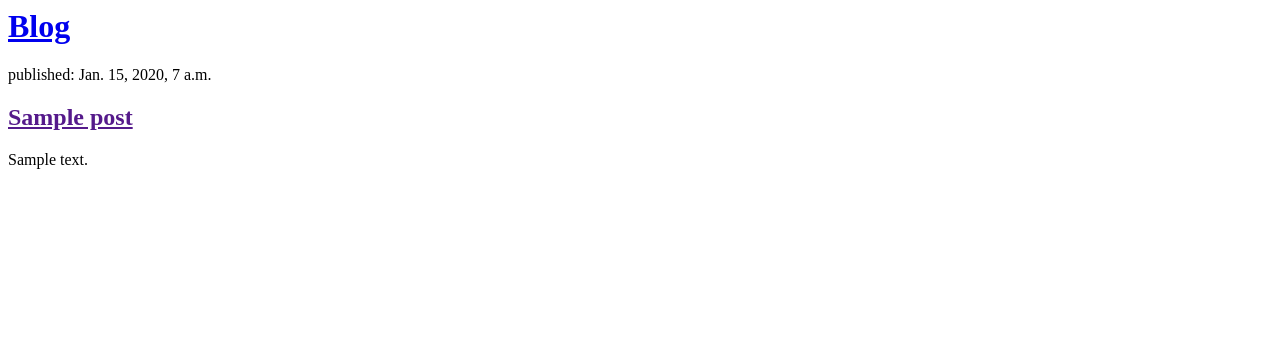
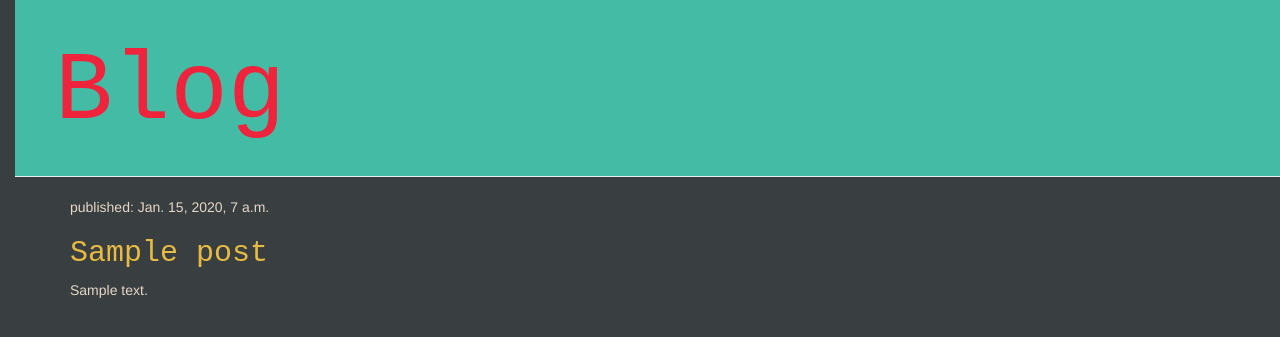
Before and after one commit to leonardomartelli/my_first_blog, a Django app: page / in a window 1280 px wide. Shown: the top 337 px of the page. Run offline with Django 3.2, Linux system fonts and the light colour scheme; tables that the repository leaves empty hold one stand-in row (values such as "Sample post"); some libraries are stand-ins or nearby versions.

Commit message:
Added view and template for detailed blog post and CSS

```diff
--- /dev/null
+++ b/blog/static/css/blog.css
@@ -0,0 +1,56 @@
+h1 a,
+h2 a {
+  color: #ef233c;
+  font-family: "Courier New", Courier, monospace;
+}
+p {
+  color: #e6d7c6;
+}
+body {
+  padding-left: 15px;
+  background-color: #393e41;
+}
+
+.page-header {
+  background-color: #44bba4;
+  padding: 20px 20px 20px 40px;
+  margin-top: 0;
+}
+
+.page-header h1,
+.page-header h1 a,
+.page-header h1 a:visited,
+.page-header h1 a:active {
+  color: #ef233c;
+  font-size: 72pt;
+  position: center;
+  text-decoration: none;
+}
+
+.content {
+  margin-left: 40px;
+}
+
+.date {
+  color: #44bba4;
+}
+
+.save {
+  float: right;
+}
+
+.post-form textarea,
+.post-form input {
+  width: 100%;
+}
+
+.post {
+  margin-bottom: 70px;
+}
+
+.post h2,
+.post h2 a,
+.post h2 a:visited {
+  color: #e7bb41;
+  font-family: "Courier New", Courier, monospace;
+}
--- /dev/null
+++ b/blog/templates/blog/base.html
@@ -0,0 +1,25 @@
+{% load static %}
+<html>
+
+<head>
+    <title>LEO</title>
+    <link rel="stylesheet" href="//maxcdn.bootstrapcdn.com/bootstrap/3.2.0/css/bootstrap.min.css">
+    <link rel="stylesheet" href="//maxcdn.bootstrapcdn.com/bootstrap/3.2.0/css/bootstrap-theme.min.css">
+    <link rel="stylesheet" href="{% static 'css/blog.css' %}">
+</head>
+
+<body>
+    <div class="page-header">
+        <h1><a href="/">Blog</a></h1>
+    </div>
+    <div class="content container">
+        <div class="row">
+            <div class="col-md-8">
+                {% block content %}
+                {% endblock %}
+            </div>
+        </div>
+    </div>
+</body>
+
+</html>
--- a/blog/templates/blog/post_list.html
+++ b/blog/templates/blog/post_list.html
@@ -1,18 +1,13 @@
-<html>
-<head>
-    <title>Leozito</title>
-</head>
-<body>
-    <div>
-        <h1><a href="/">Blog</a></h1>
-    </div>
-    {% for post in posts %}
-    <div>
-        <p>published: {{ post.published_date }}</p>
-        <h2><a href="">{{post.title}}</a></h2>
-        <p>{{ post.text|linebreaksbr }}</p>
-        {% endfor %}
-    </div>
-</body>
+{% extends 'blog/base.html' %}
 
-</html>
+{% block content %}
+{% for post in posts %}
+<div class="post">
+    <p>published: {{ post.published_date }}</p>
+
+    <h2><a href="{% url 'post_detail' pk=post.pk %}">{{ post.title }}</a></h2>
+
+    <p>{{ post.text|linebreaksbr }}</p>
+</div>
+{% endfor %}
+{% endblock %}
--- a/blog/urls.py
+++ b/blog/urls.py
@@ -3,4 +3,5 @@ from . import views
 
 urlpatterns = [
     path('', views.post_list, name='post_list'),
+    path('post/<int:pk>/', views.post_detail, name = 'post_detail')
 ]
--- a/blog/views.py
+++ b/blog/views.py
@@ -1,9 +1,13 @@
-from django.shortcuts import render
+from django.shortcuts import render, get_object_or_404
 from django.utils import timezone
 from .models import Post
 
 # Create your views here.
 
 def post_list(request):
-    posts = Post.objects.order_by('published_date')
+    posts = Post.objects.filter(published_date__lte=timezone.now()).order_by('published_date')
     return render(request, 'blog/post_list.html', {'posts':posts})
+
+def post_detail(request, pk):
+    post = get_object_or_404(Post, pk=pk)
+    return render(request, 'blog/post_detail.html', {'post': post})
```
Also changed, not shown: blog/templates/blog/post_detail.html (added, +13 -0 lines).
